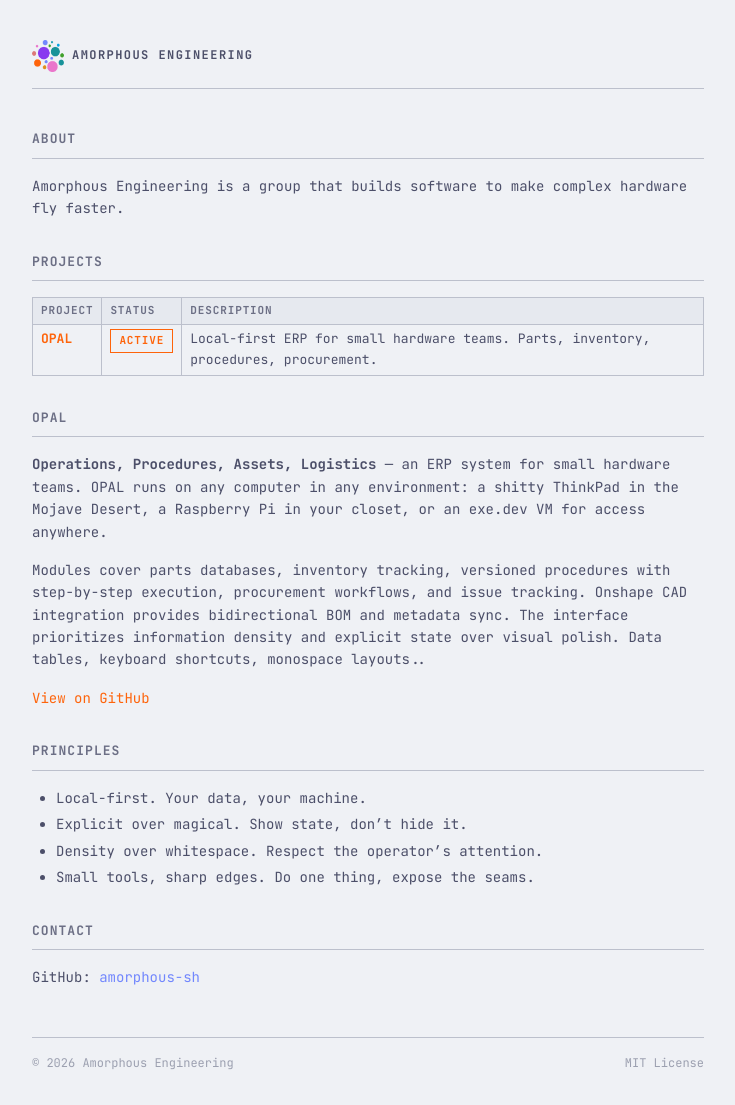
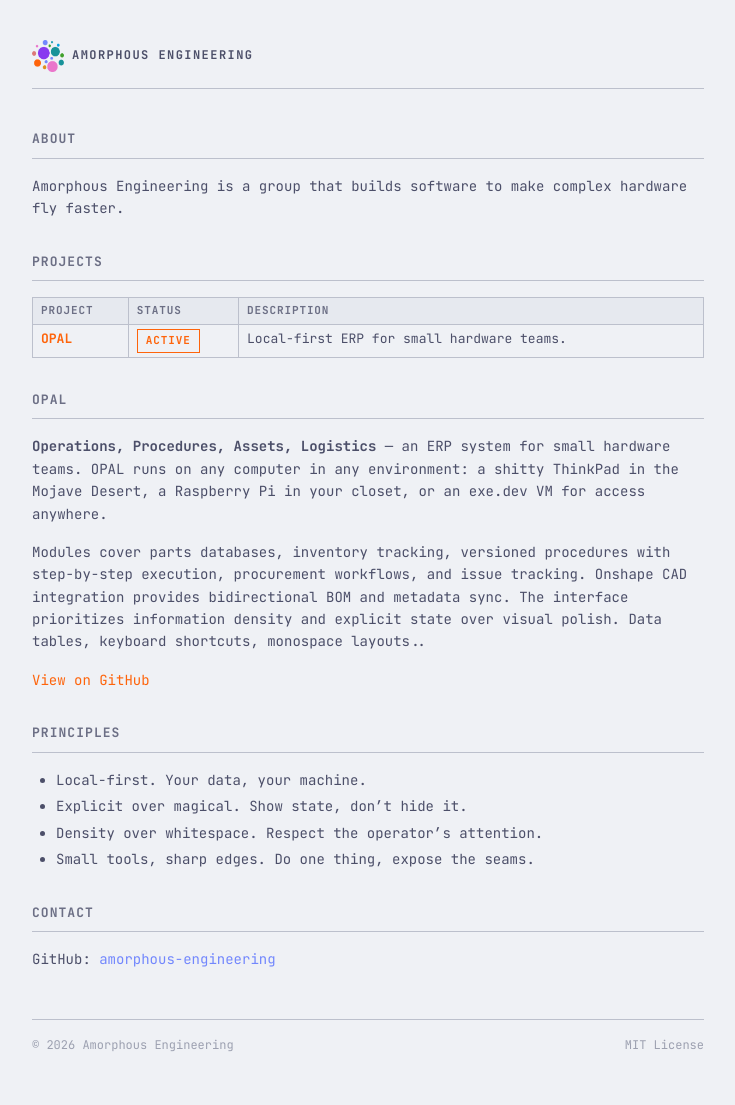
Before and after one commit to amorphous-engineering/amorphous-site, a Jekyll site: the page built from index.md, in a window 1280 px wide. Shown: the whole page, without its empty margins (272-1007 px from the left). Built offline with Jekyll 4.4.1, drawn with Linux system fonts in a browser that asks for light colours.

Commit message:
Update index.md

```diff
--- a/index.md
+++ b/index.md
@@ -21,7 +21,7 @@ Amorphous Engineering is a group that builds software to make complex hardware f
     <tr>
       <td><a href="#opal" class="product-link">OPAL</a></td>
       <td><span class="status status--development">Active</span></td>
-      <td>Local-first ERP for small hardware teams. Parts, inventory, procedures, procurement.</td>
+      <td>Local-first ERP for small hardware teams.</td>
     </tr>
   </tbody>
 </table>
@@ -43,4 +43,4 @@ Modules cover parts databases, inventory tracking, versioned procedures with ste
 
 ## Contact
 
-GitHub: [amorphous-sh](https://github.com/amorphous-sh)
+GitHub: [amorphous-engineering](https://github.com/amorphous-engineering)
```
